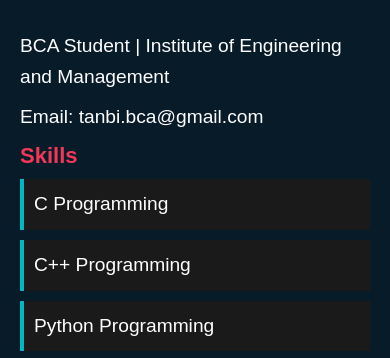
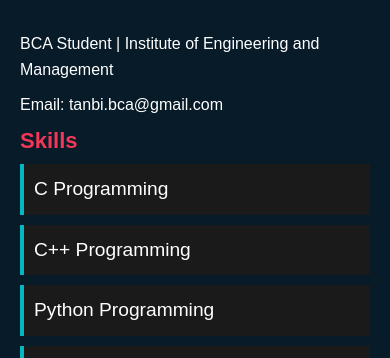
Before and after one commit to Souvik0216J/Friend-s-portfolio, a plain HTML site: page index.html in a window 390 px wide. Shown: the part 463-821 px from the top of the page. Drawn offline with nearby package versions, Linux system fonts and the light colour scheme.

Commit message:
minor bug fix

```diff
--- a/style.css
+++ b/style.css
@@ -234,4 +234,7 @@ footer {
         height: 250px;
         margin: 0 auto;
     }
+    .details p{
+        font-size: 1rem;
+    }
 }
```
